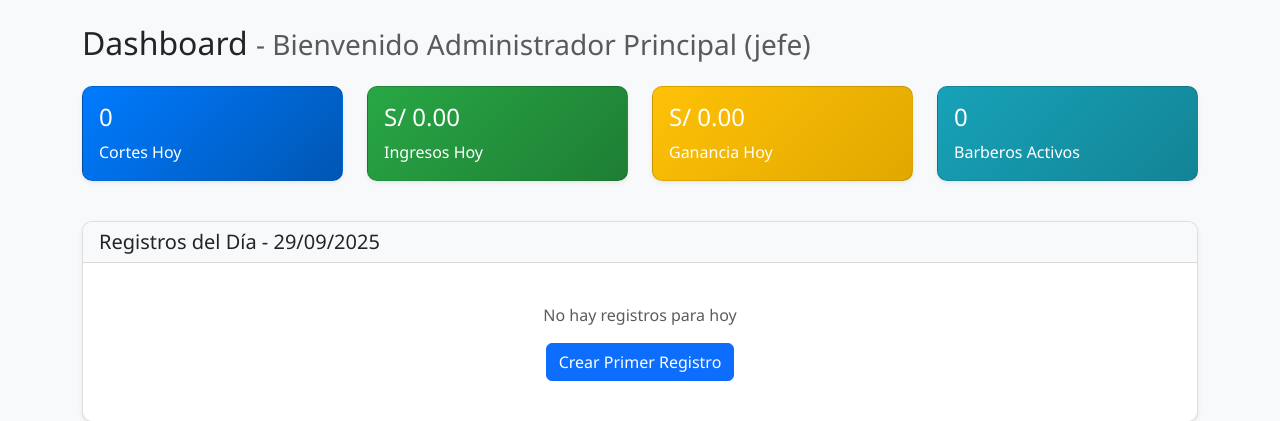
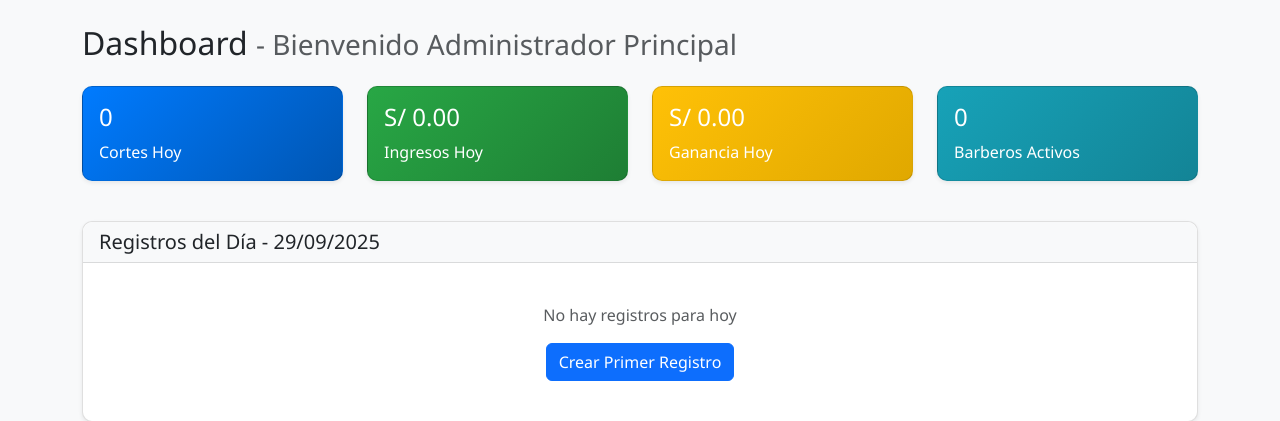
Before and after one commit to xGiancox/Barberia2025, a Flask app: page /dashboard in a window 1280 px wide. Shown: the part 62-483 px from the top of the page. Run offline with Flask 3, Linux system fonts and the light colour scheme; a user stored in the database is signed in; some libraries are stand-ins or nearby versions.

Commit message:
Updateww dashboard.html

```diff
--- a/templates/dashboard.html
+++ b/templates/dashboard.html
@@ -5,7 +5,7 @@
     <div class="col-12">
         <h2 class="mb-4">
             <i class="bi bi-speedometer2"></i> Dashboard
-            <small class="text-muted">- Bienvenido {{ current_user.nombre }} ({{ current_user.role }})</small>
+            <small class="text-muted">- Bienvenido {{ current_user.nombre }}</small>
         </h2>
     </div>
 </div>
```
